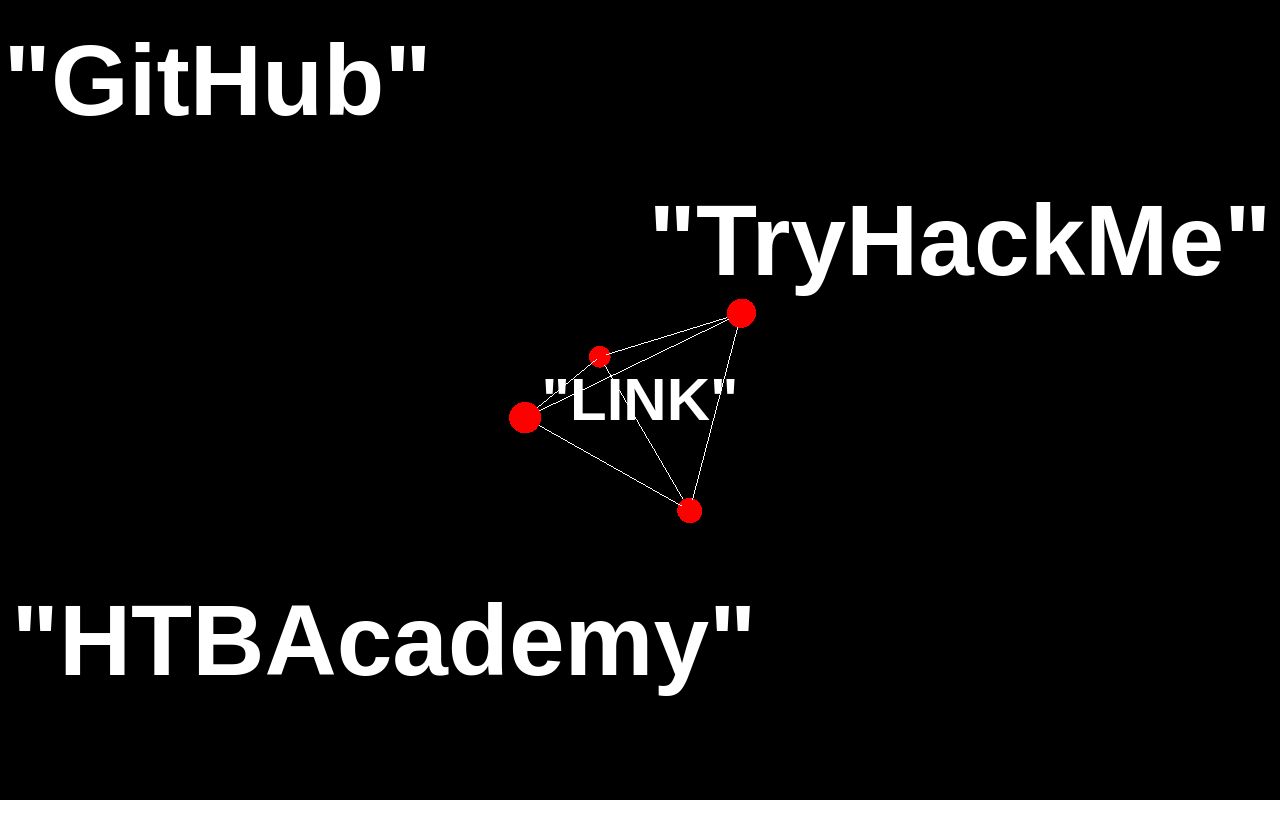
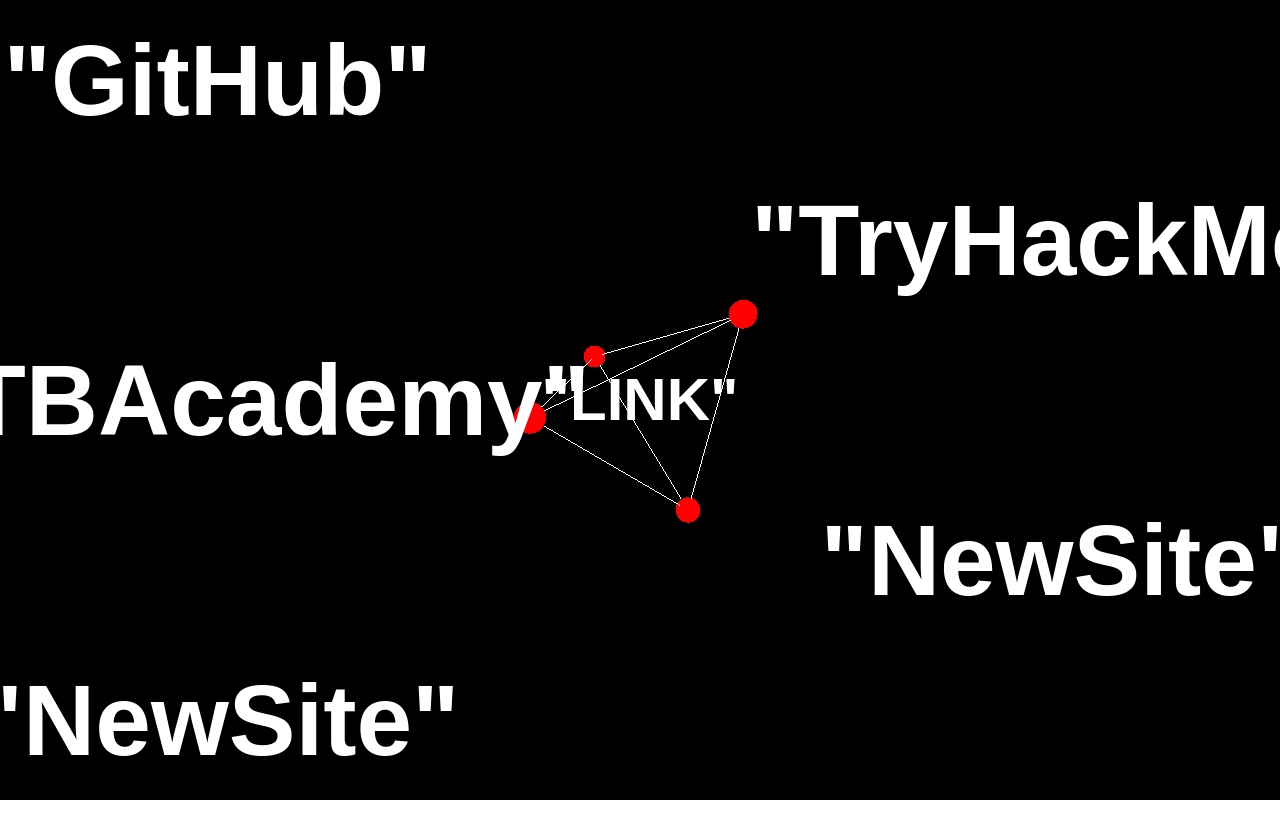
Before and after one commit to replay9zz/next-project, a Next.js app: page /link in a window 1280 px wide. Shown: the top 838 px of the page. Before the commit the page ends 800 px from the top, so only its background shows below. Built offline with nearby package versions, Linux system fonts and the light colour scheme.

Commit message:
Change way to scroll on link page

```diff
--- a/src/app/about/page.tsx
+++ b/src/app/about/page.tsx
@@ -48,7 +48,6 @@ const About = () => {
             <SkillsSection />
           </div>
           <div className="space-y-6 text-white">
-            <p>Your content goes here...</p>
             <p>More content...</p>
           </div>
         </div>
--- a/src/app/link/page.tsx
+++ b/src/app/link/page.tsx
@@ -27,16 +27,18 @@ const Link = () => {
     }, []);
 
   return (
-    <div className="fixed inset-0 overflow-hidden">
+    <div className="relative min-h-screen">
       <div className="relative h-full w-full">
+
+        <div className="fixed inset-0">
           <RegularTetrahedron setHoveredUrl={setHoveredUrl} />
           <div className="absolute top-20 w-full text-center">
             <HoverInfoDisplay text={hoveredUrl} />
           </div>
-        <div className="navigation-layer">
-          <h1 className="title">
-            &quot;LINK&quot;
-          </h1>
+          <h1 className="title">&quot;LINK&quot;</h1>
+        </div>
+        <div className="relative h-full overflow-y-auto">
+          <div className="h-[200vh] pt-20">
             <div className="link-github-1">
               <a href="https://github.com/replay9zz" target="_blank" rel="noopener noreferrer">
                 &quot;GitHub&quot;
@@ -52,6 +54,27 @@ const Link = () => {
                 &quot;HTBAcademy&quot;
               </a>
             </div>
+            <div className="link-newsite-1">
+              <a href="https://your-new-link.com" target="_blank" rel="noopener noreferrer">
+                &quot;NewSite&quot;
+              </a>
+            </div>
+            <div className="link-newsite-2">
+              <a href="https://your-new-link.com" target="_blank" rel="noopener noreferrer">
+                &quot;NewSite&quot;
+              </a>
+            </div>
+            <div className="link-newsite-3">
+              <a href="https://your-new-link.com" target="_blank" rel="noopener noreferrer">
+                &quot;NewSite&quot;
+              </a>
+            </div>
+            <div className="link-newsite-4">
+              <a href="https://your-new-link.com" target="_blank" rel="noopener noreferrer">
+                &quot;NewSite&quot;
+              </a>
+            </div>
+          </div>
         </div>
       </div>
     </div>
--- a/src/app/styles.css
+++ b/src/app/styles.css
@@ -1,13 +1,13 @@
 .link-text {
-    fill: transparent; /* 初期状態は透明 */
+    fill: transparent;
     stroke: transparent;
     stroke-width: 20;
     cursor: pointer;
-    transition: fill 0.5s ease; /* 透明から色が変わるアニメーション */
+    transition: fill 0.5s ease;
 }
 
 .link-text:hover {
-    fill: currentColor; /* ホバー時にはテキストの色を適用 */
+    fill: currentColor;
 }
 
 .url-display p {
@@ -43,7 +43,7 @@
   font-weight: bold;
   color: white;
   position: absolute;
-  top: 10%;
+  top: 5%;
   left: 17%;
   transform: translate(-50%, -50%);
   pointer-events: none;
@@ -54,8 +54,8 @@
   font-weight: bold;
   color: white;
   position: absolute;
-  top: 30%;
-  left: 75%;
+  top: 15%;
+  left: 83%;
   transform: translate(-50%, -50%);
   pointer-events: none;
 }
@@ -65,8 +65,52 @@
   font-weight: bold;
   color: white;
   position: absolute;
-  top: 80%;
-  left: 30%;
+  top: 25%;
+  left: 17%;
+  transform: translate(-50%, -50%);
+  pointer-events: none;
+}
+
+.link-newsite-1 {
+  font-size: 100px;
+  font-weight: bold;
+  color: white;
+  position: absolute;
+  top: 35%;
+  left: 83%;
+  transform: translate(-50%, -50%);
+  pointer-events: none;
+}
+
+.link-newsite-2 {
+  font-size: 100px;
+  font-weight: bold;
+  color: white;
+  position: absolute;
+  top: 45%;
+  left:17%;
+  transform: translate(-50%, -50%);
+  pointer-events: none;
+}
+
+.link-newsite-3 {
+  font-size: 100px;
+  font-weight: bold;
+  color: white;
+  position: absolute;
+  top: 55%;
+  left:83%;
+  transform: translate(-50%, -50%);
+  pointer-events: none;
+}
+
+.link-newsite-4 {
+  font-size: 100px;
+  font-weight: bold;
+  color: white;
+  position: absolute;
+  top: 65%;
+  left:17%;
   transform: translate(-50%, -50%);
   pointer-events: none;
 }
```
Lines whose indentation alone changed are shown as unchanged.
